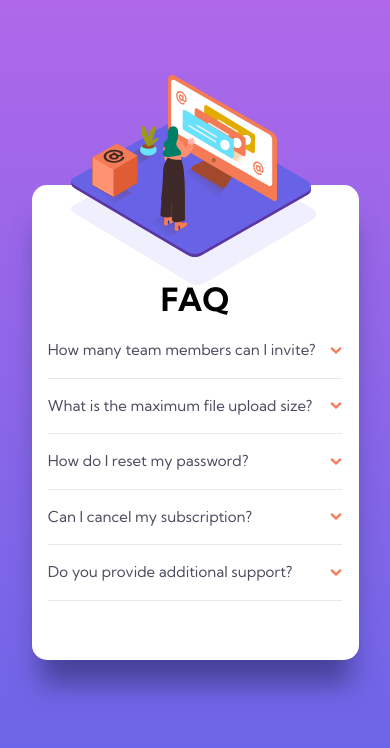
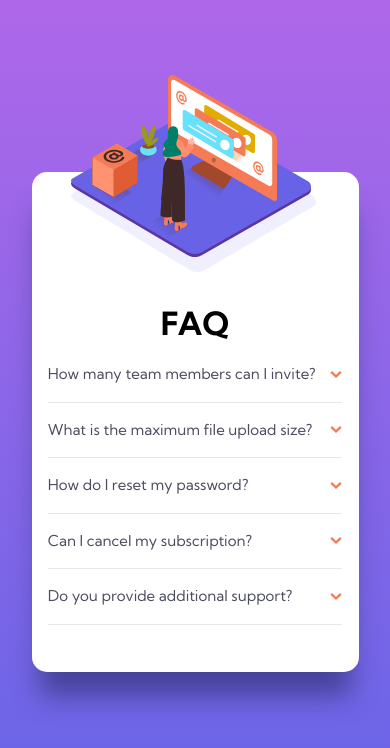
Before and after one commit to breteo/faq-accordion, a website built with Vite: page index.html in a window 390 px wide. Built offline with nearby package versions, Linux system fonts and the light colour scheme.

```diff
--- a/style.css
+++ b/style.css
@@ -244,7 +244,7 @@
 @media screen and (max-width: 980px) {
   .card {
     width: 327px;
-    height: 475px;
+    height: 500px;
     background: url(images/bg-pattern-mobile.svg), white;
     background-repeat: no-repeat;
     background-size: 75%;
@@ -270,10 +270,9 @@
   }
 
   .card-faq h1 {
-    display: flex;
     justify-content: center;
     text-align: center;
-    margin-top: 2rem;
+    margin-top: 5rem;
   }
 
 
```
